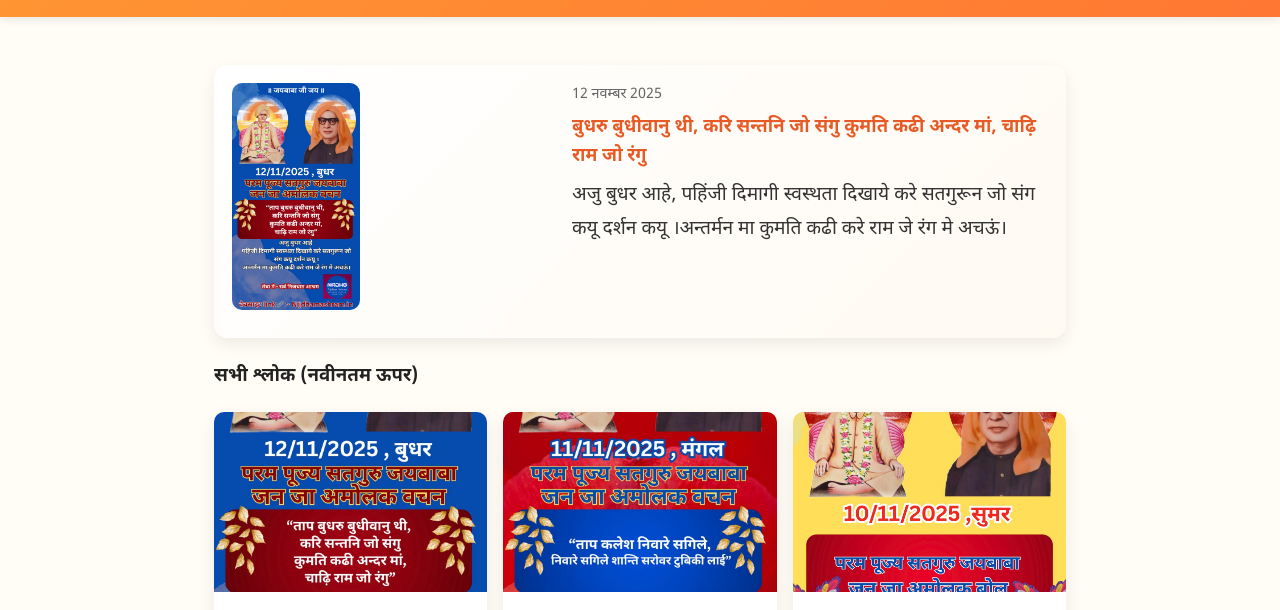
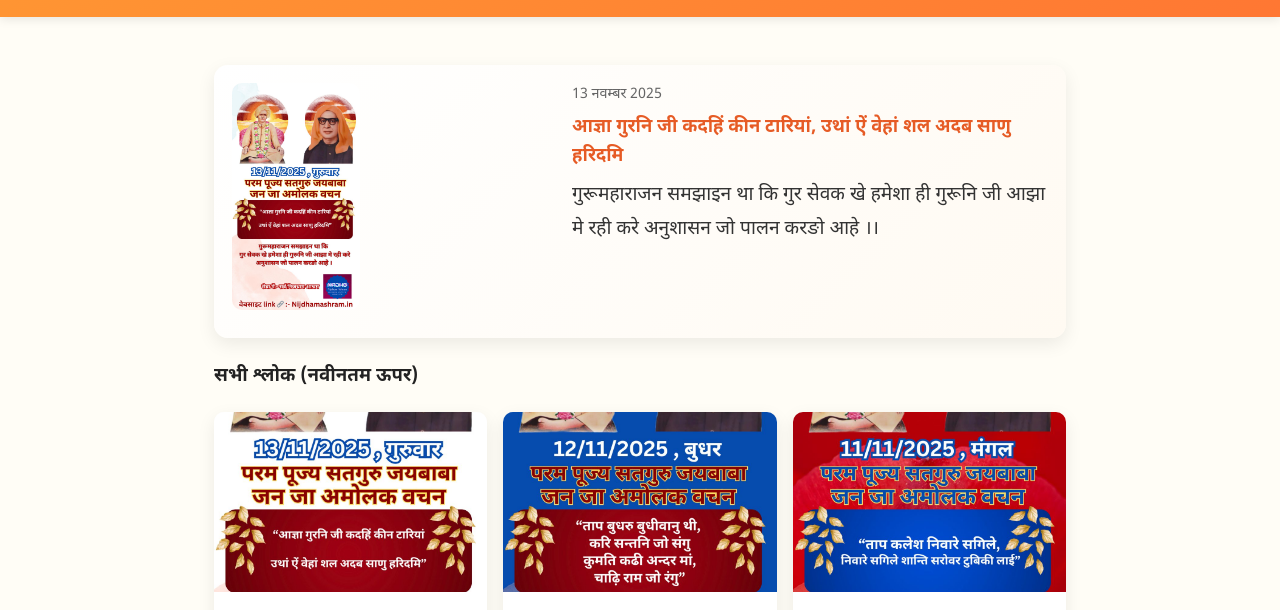
Before and after one commit to mohitzone/website-1, a website: page jaibaba_shilok/index.html in a window 1280 px wide. Shown: the part 181-791 px from the top of the page. Drawn offline with Linux system fonts and the light colour scheme.

Commit message:
13th nov

```diff
--- a/jaibaba_shilok/thoughts.json
+++ b/jaibaba_shilok/thoughts.json
@@ -1,5 +1,11 @@
 [
     {
+    "id": "2025-11-13",
+    "date": "2025-11-13",
+    "title": "आज्ञा गुरनि जी कदहिं कीन टारियां, उथां ऐं वेहां शल अदब साणु हरिदमि",
+    "text": "गुरूमहाराजन समझाइन था कि गुर सेवक खे हमेशा ही गुरूनि जी आझा मे रही करे अनुशासन जो पालन करङो आहे ।।",
+    "image": "2025-11-13.jpeg"
+  },{
     "id": "2025-11-12",
     "date": "2025-11-12",
     "title": "बुधरु बुधीवानु थी, करि सन्तनि जो संगु कुमति कढी अन्दर मां, चाढ़ि राम जो रंगु",
```
Also changed, not shown: index.html (+1 -1 lines), jaibaba_shilok/2025-11-13.jpeg (added).
